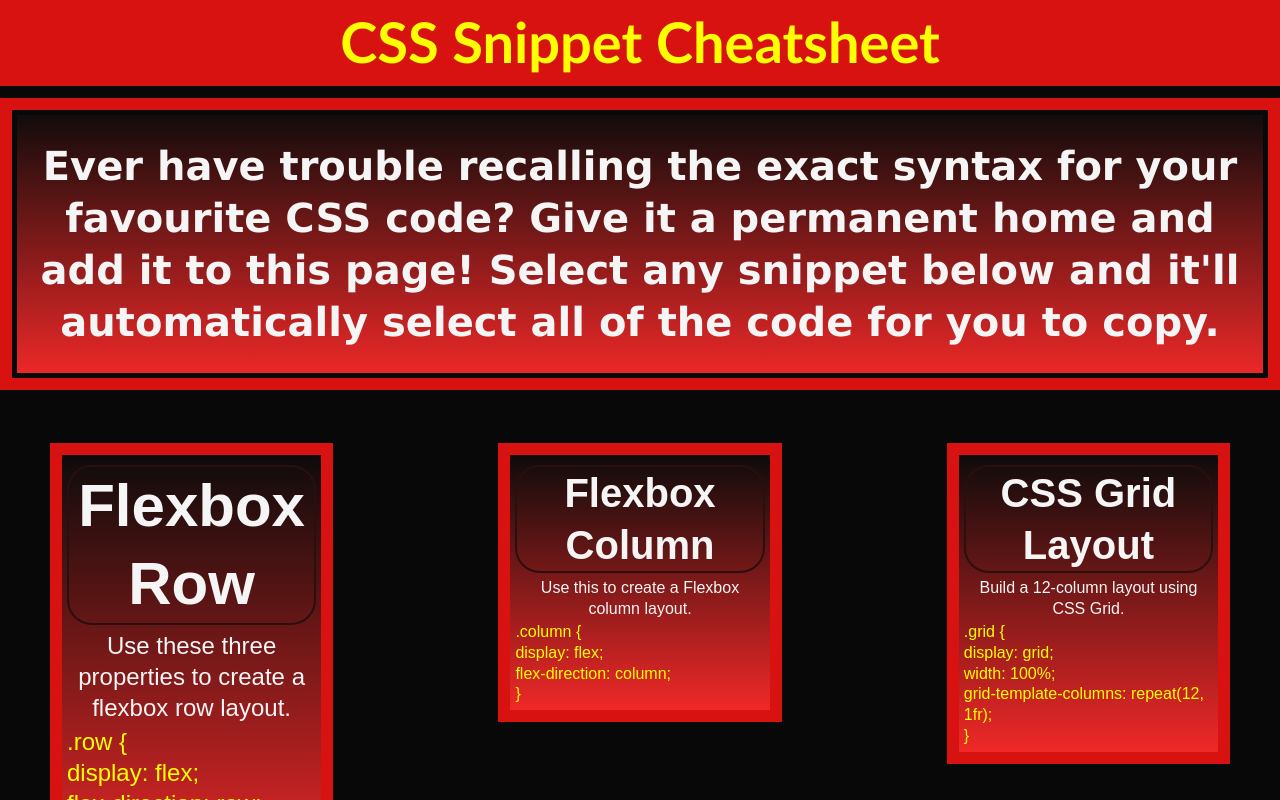
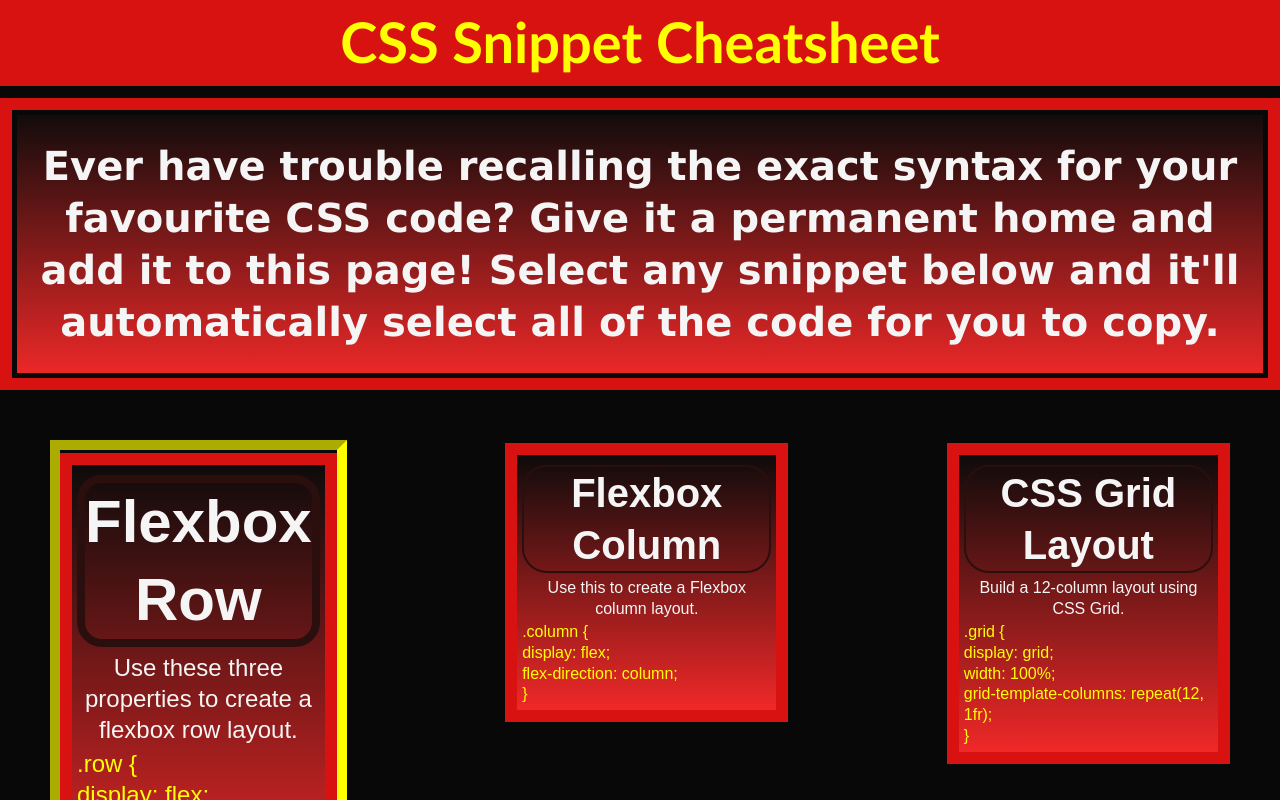
Before and after one commit to L10N37/Module-02-Mini-Project-CSS-Snippet-Cheat-Sheet, a plain HTML site: page index.html in a window 1280 px wide. In both pictures the pointer is over the element "Flexbox Row". Shown: the top 800 px of the page. Drawn offline with Linux system fonts and the light colour scheme.

Commit message:
final play around, finished

```diff
--- a/assets/css/style.css
+++ b/assets/css/style.css
@@ -31,6 +31,7 @@ subtitle {
 
 .boxed:hover{
  font-style: italic;
+
 }
 
 .subboxed:hover{
@@ -78,6 +79,10 @@ rgb(236, 236, 102);
   text-align: center;
 }
 
+.snippetheadings:hover{
+  border: 8px solid  var(--snippetheadcolours);
+}
+
 .cardsrow1 {
 
   margin: 50px;
@@ -94,6 +99,9 @@ rgb(236, 236, 102);
 
   .cardrow1:hover{
     font-size: 150%;
+    border: 10px inset yellow;
+    transition: all 0.5s ease-in-out;
+
   }
 
 
```
